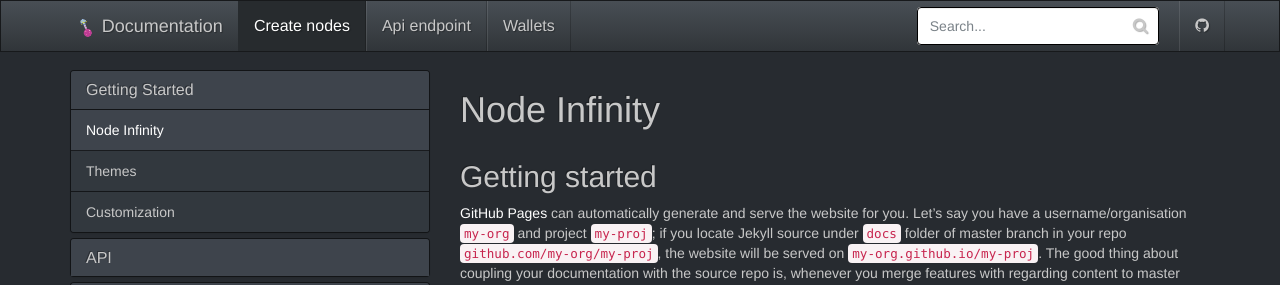
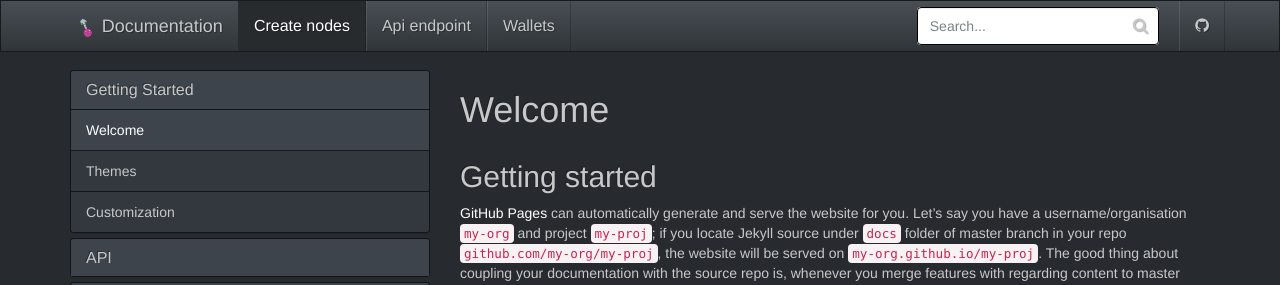
Before and after one commit to Plusid/Documentation, a Jekyll site: the page built from _docs/welcome.md, in a window 1280 px wide and 1261 px high. Shown: the top 285 px of the window. Built offline with Jekyll 4.4.1, drawn with Linux system fonts in a browser that asks for light colours.

Commit message:
Update and rename index.md to welcome.md

```diff
--- a/_docs/index.md
+++ b/_docs/welcome.md
@@ -1,5 +1,5 @@
 ---
-title: Node Infinity
+title: Welcome
 permalink: /docs/home/
 redirect_from: /docs/index.html
 ---
```
